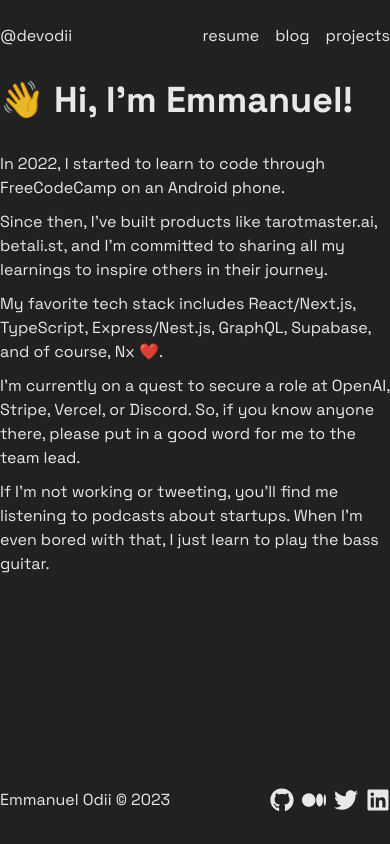
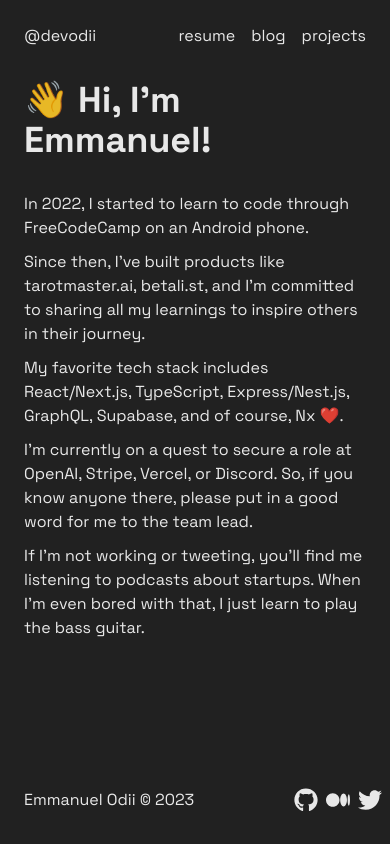
Before and after one commit to devodii/me, a Next.js app: page / in a window 390 px wide. Built offline with nearby package versions, Linux system fonts and the light colour scheme.

Commit message:
feat: add padding to contents

```diff
--- a/src/components/wrapper.tsx
+++ b/src/components/wrapper.tsx
@@ -2,7 +2,7 @@
 
 export function Wrapper(props: React.PropsWithChildren) {
   return (
-    <main className="min-h-screen w-full max-w-4xl flex flex-col gap-4 py-6 lg:py-10 mx-auto">
+    <main className="min-h-screen w-full max-w-4xl flex flex-col gap-4 p-6 lg:px-0 lg:py-10 mx-auto">
       {props.children}
     </main>
   );
```
